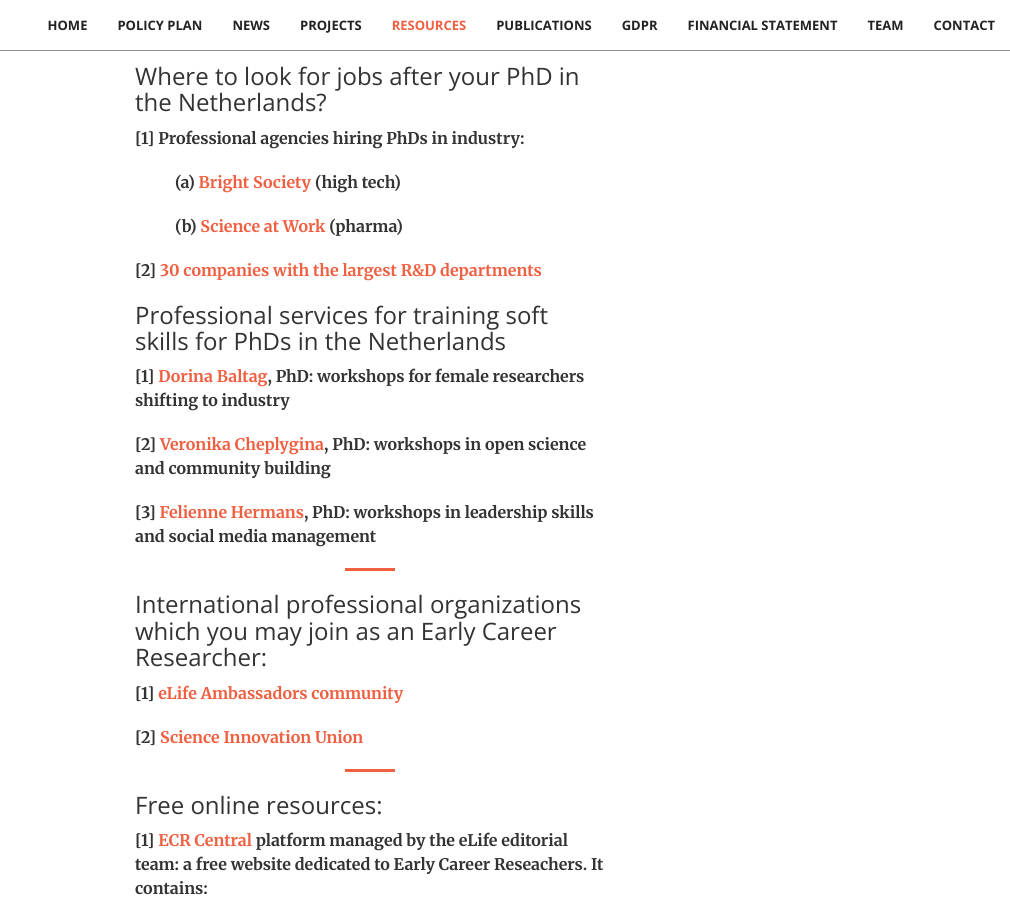
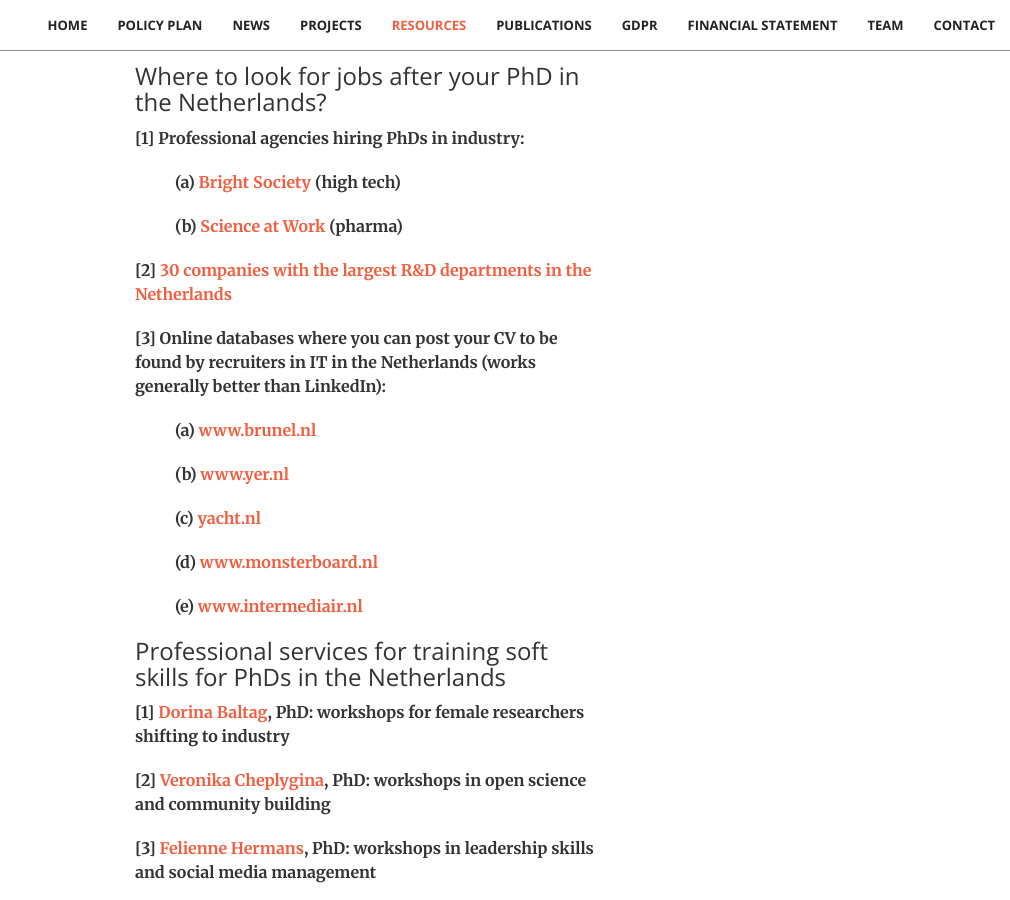
Before and after one commit to stichting-solaris/stichting-solaris.github.io, a Jekyll site: the page built from index.html, in a window 1280 px wide and 900 px high, scrolled down 23892 px. Shown: the whole window, without its empty margins (270-1280 px from the left). Built offline with Jekyll 4.4.1, drawn with Linux system fonts in a browser that asks for light colours.

Commit message:
Update resources.html

```diff
--- a/_includes/resources.html
+++ b/_includes/resources.html
@@ -22,7 +22,16 @@
                 <p class="tab">(b) <a href="#scienceatwork">Science at Work</a> (pharma)</p>
 
                 <p> [2] <a href="https://www.technischweekblad.nl/upload/documents/tinymce/COMSOL_ad_NL_TWTopPosters.pdf">
-                    30 companies with the largest R&D departments</a></p>
+                    30 companies with the largest R&D departments in the Netherlands</a></p>
+
+                <p> [3] Online databases where you can post your CV to be found by recruiters in IT in the Netherlands
+                    (works generally better than LinkedIn):
+                    <p class="tab">(a) <a href="https://www.brunel.nl/">www.brunel.nl</a></p>
+                    <p class="tab">(b) <a href="https://www.yer.nl/">www.yer.nl</a></p>
+                    <p class="tab">(c) <a href="https://www.yacht.nl/">yacht.nl</a></p>
+                    <p class="tab">(d) <a href="https://www.monsterboard.nl/">www.monsterboard.nl</a></p>
+                    <p class="tab">(e) <a href="https://www.intermediair.nl/">www.intermediair.nl</a></p>
+
 
                 <h3 class="section-heading">Professional services for training soft skills for PhDs in the Netherlands</h3>
 
```
